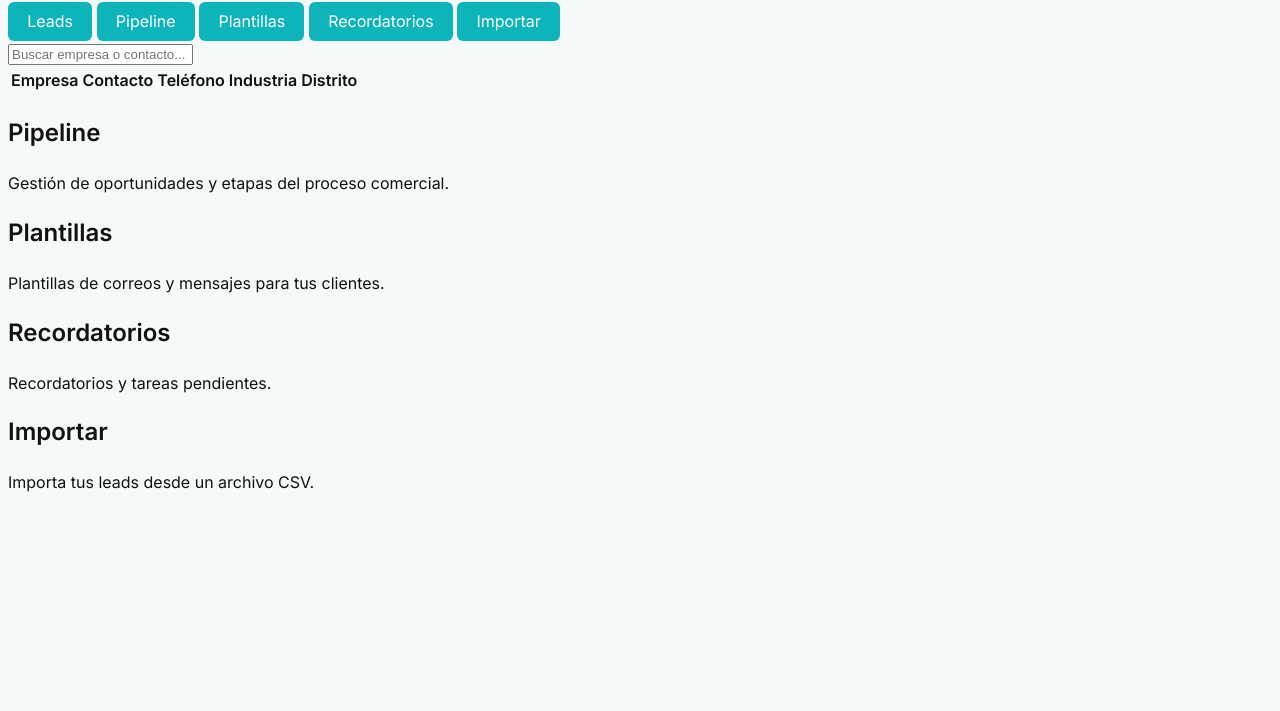
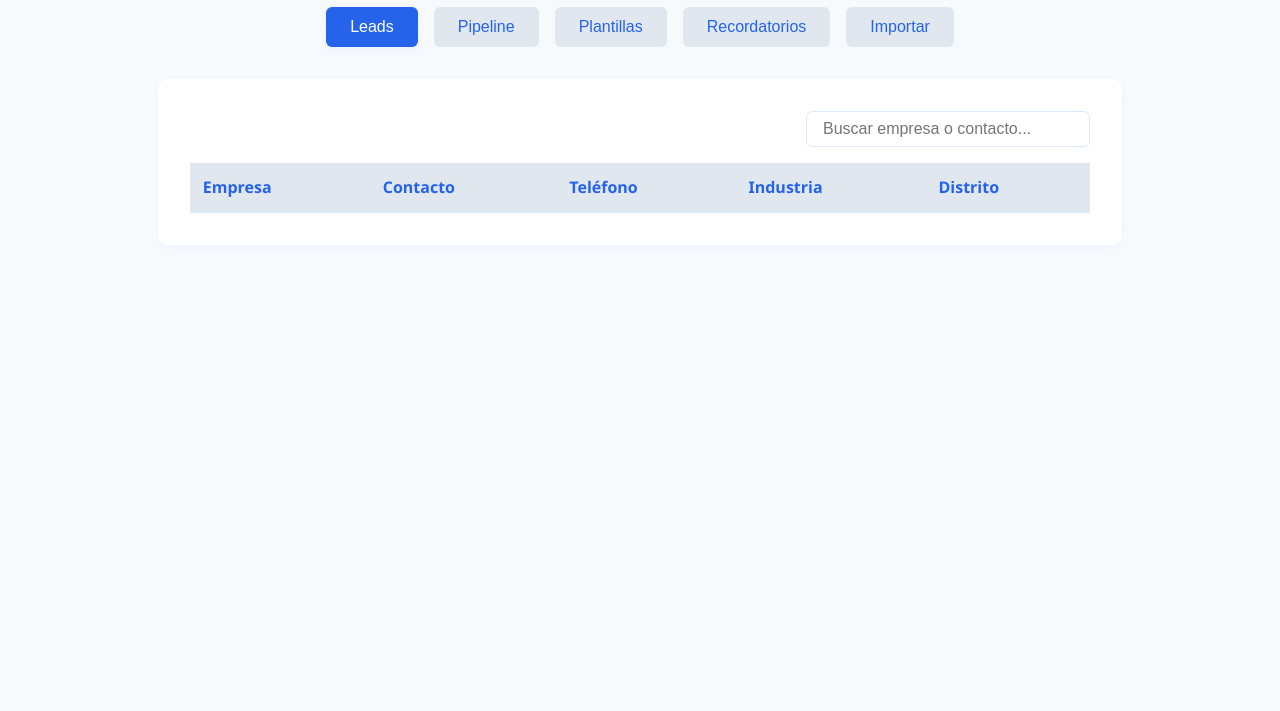
Before and after one commit to martinbeasnunez/crm-b2b, a plain HTML site: page index.html in a window 1280 px wide. Shown: the part 89-800 px from the top of the page. Drawn offline with Linux system fonts and the light colour scheme.

Commit message:
Fix: bugs corregidos en app.js y style.css, proyecto funcional

```diff
--- a/app.js
+++ b/app.js
@@ -1,11 +1,3 @@
-const leads = [
-  {
-    empresa: "Ramada Encore",
-    contacto: "Úrsula",
-    telefono: "+51999999999",
-    industria: "Hotelería",
-    distrito: "San Isidro",
-
 // Mini-CRM B2B - Lógica principal
 // Autor: martinbeasnunez
 
@@ -47,8 +39,6 @@ const leads = [
     distrito: "San Borja"
   }
 ];
-
-    // Renderiza la tabla de leads dinámicamente
     function renderLeadsTable(data) {
       const tbody = document.querySelector('#leads-table tbody');
       tbody.innerHTML = '';
--- a/style.css
+++ b/style.css
@@ -1,23 +1,3 @@
-/* Importar Inter y Roboto desde Google Fonts */
-@import url('https://fonts.googleapis.com/css2?family=Inter:wght@400;600&family=Roboto:wght@400;700&display=swap');
-
-body {
-  background: #f5f9f9;
-  color: #111;
-  font-family: 'Inter', 'Roboto', Arial, system-ui, -apple-system, Segoe UI, Helvetica, sans-serif;
-  line-height: 1.5;
-}
-
-/* Estilos para botones */
-button,
-.btn {
-  background-color: #0db4b9;
-  color: #fff;
-  font-family: inherit;
-  border: none;
-  border-radius: 6px;
-  padding: 0.6em 1.2em;
-  font-size: 1rem;
 
 /*
   Mini-CRM B2B - Estilos modernos y responsivos
```
Lines whose indentation alone changed are shown as unchanged.
